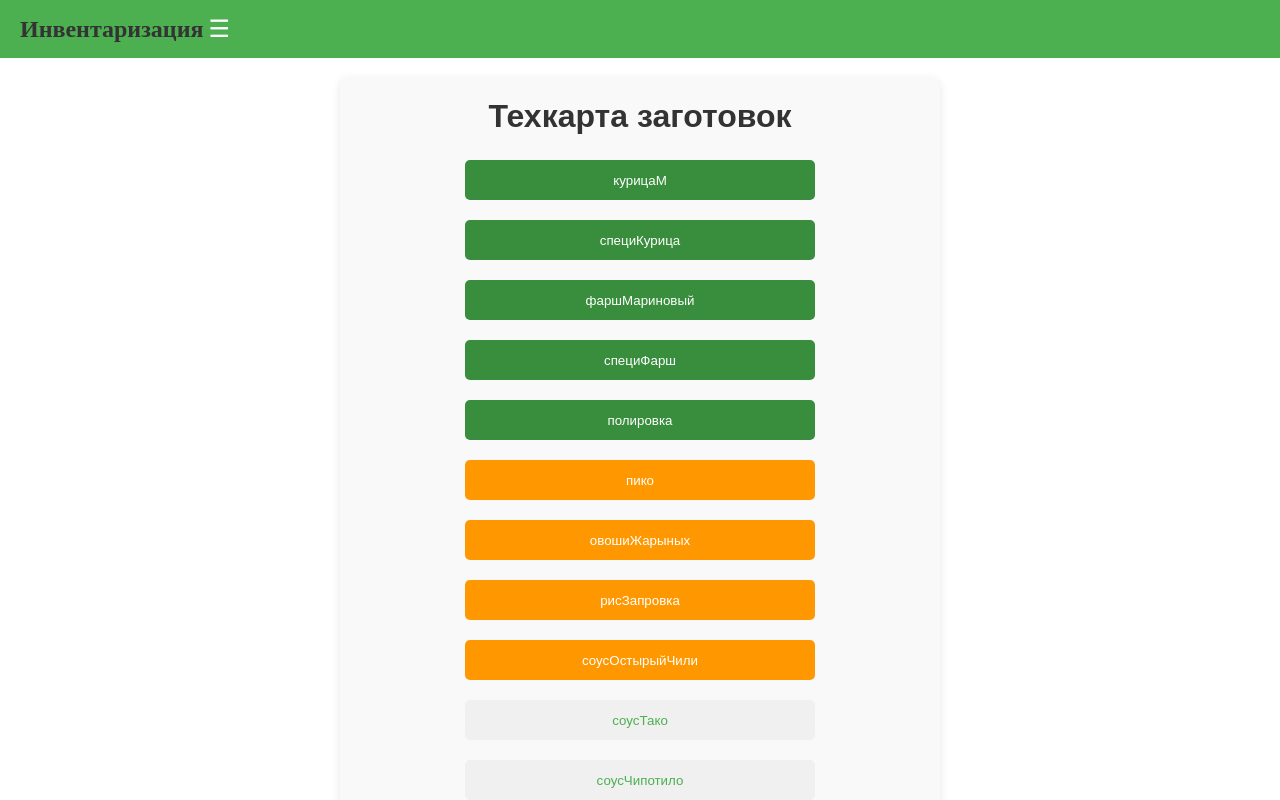
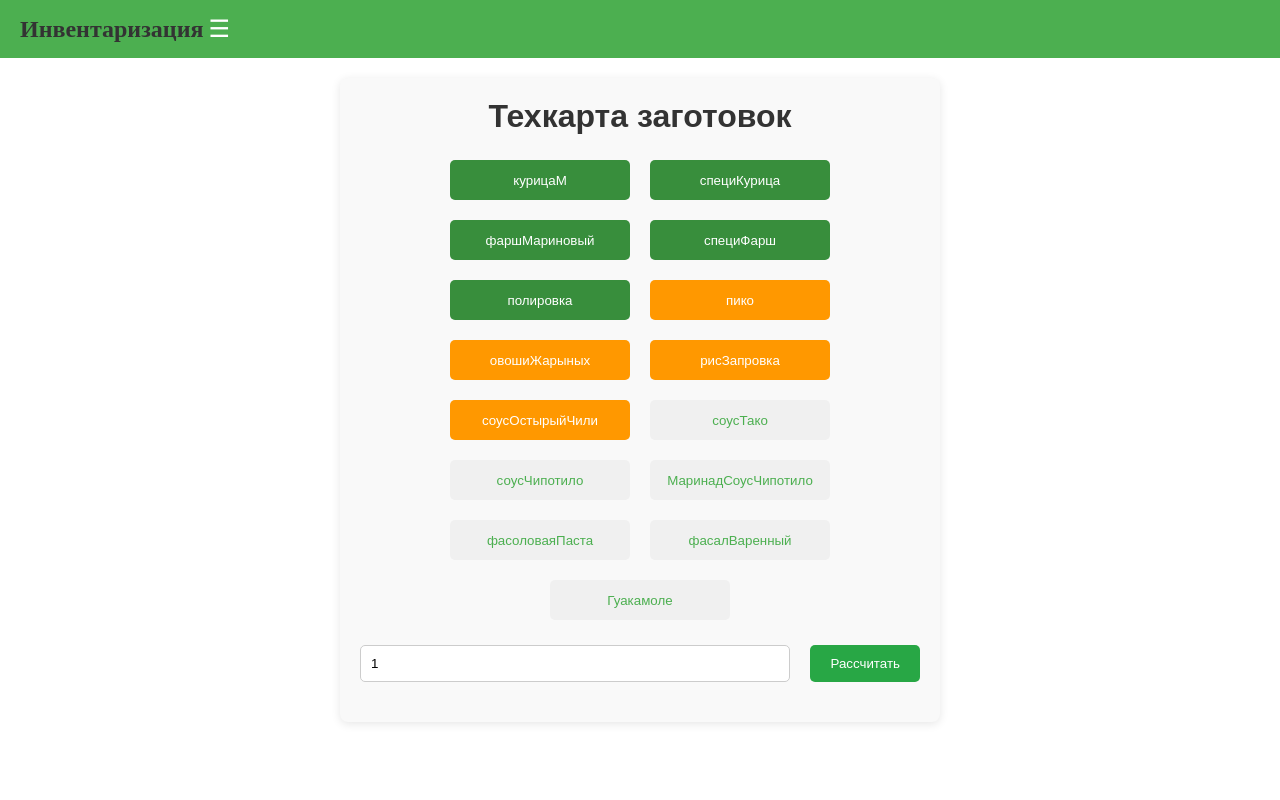
Before and after one commit to abazdev34/texKarta, a React (Vite) app: page /texKarta in a window 1280 px wide. Shown: the top 800 px of the page. Built offline with nearby package versions, Linux system fonts and the light colour scheme.

Commit message:
озготуу баскыч 180

```diff
--- a/src/components/texKarta/texkarta.scss
+++ b/src/components/texKarta/texkarta.scss
@@ -67,7 +67,7 @@ $background-color: #f9f9f9; // Светлый фон
             margin: 5px;
             cursor: pointer;
             transition: background-color 0.3s, color 0.3s;
-            width: 350px; // Устанавливаем ширину кнопки
+            width: 180px; // Устанавливаем ширину кнопки
             height: 40px; // Устанавливаем высоту кнопки
 
             &.main-dish {
```
